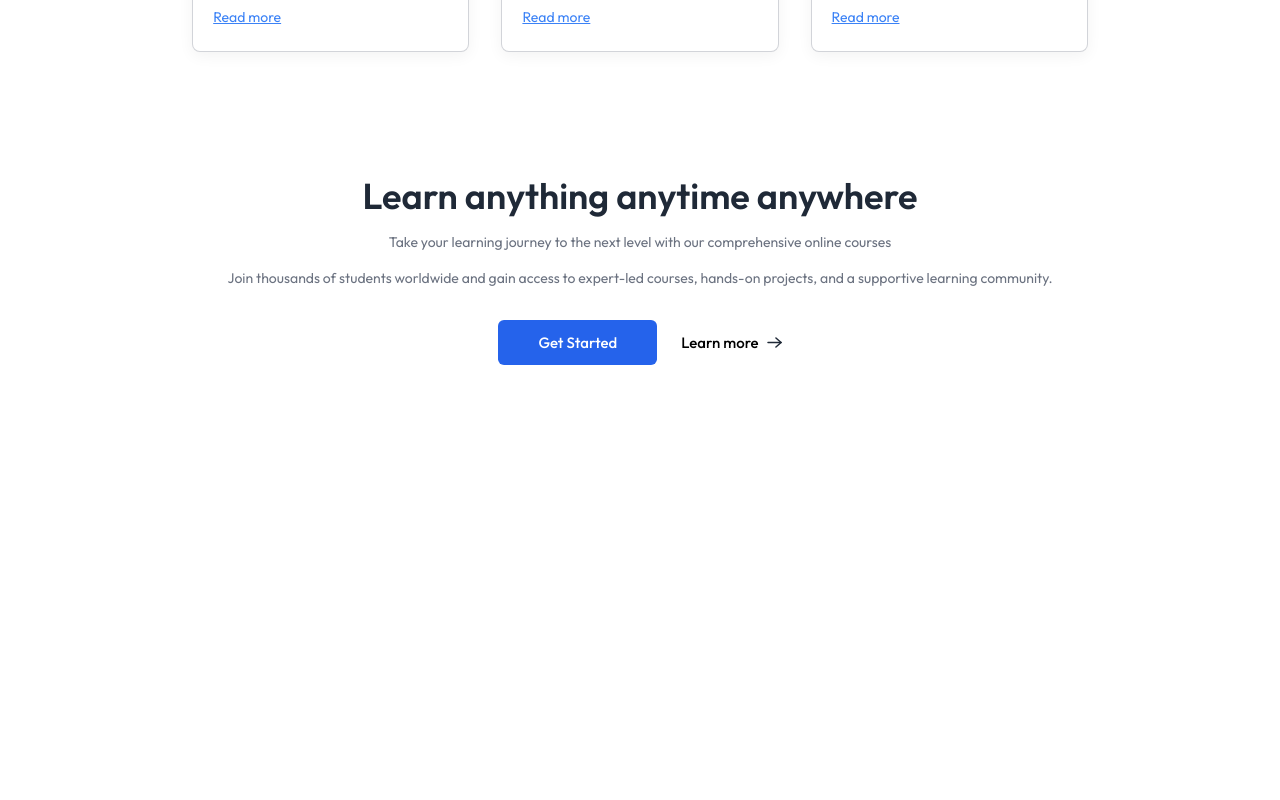
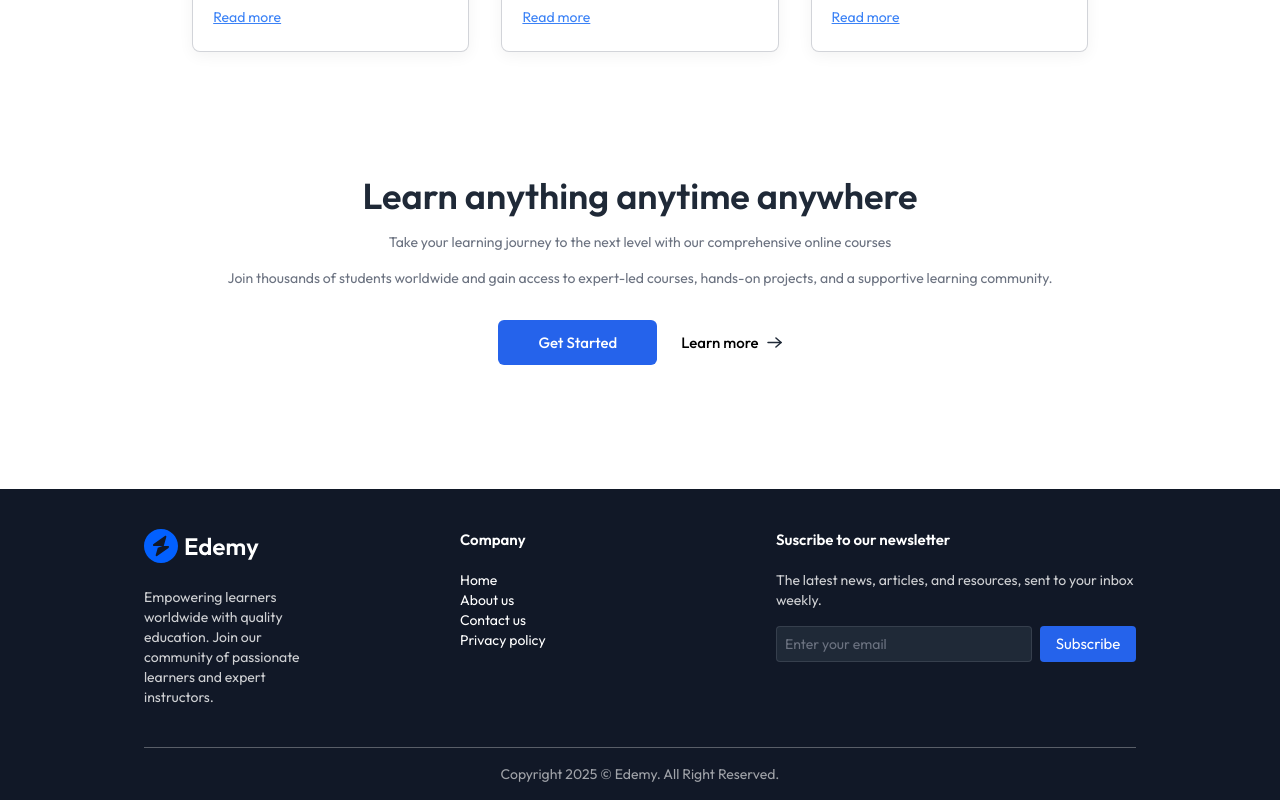
Before and after one commit to arnavsinghrawat/edTech_site, a React (Vite) app in the folder client/: page / in a window 1280 px wide. Shown: the part 2181-2981 px from the top of the page. Before the commit the page ends 2642 px from the top, so only its background shows below. Built offline with nearby package versions, Linux system fonts and the light colour scheme; no server answers.

Commit message:
worked on courses diplay site and search bar for courses

```diff
--- a/client/src/components/student/Footer.jsx
+++ b/client/src/components/student/Footer.jsx
@@ -1,10 +1,36 @@
 import React from 'react'
+import { assets } from '../../assets/assets';
 
 const Footer = () => {
   return (
-    <div>
-      <h1>Footer</h1>
+    <footer className='bg-gray-900 md:px-36 text-left w-full mt-10'>
+    <div className='flex flex-col md:flex-row items-start px-8 md:px-0 justify-center gap-10 md:gap-32 py-10 border-b border-white/30'>
+      <div className='flex flex-col md:items-start items-center w-full'>
+        <img src={assets.logo_dark} alt="logo" />
+        <p className='mt-6 text-center md:text-left text-sm text-white/80'>Empowering learners worldwide with quality education. Join our community of passionate learners and expert instructors.</p>
+      </div>
+      <div className='flex flex-col md:items-start items-center w-full'>
+        <h1 className='font-semibold text-white mb-5'>Company</h1>
+        <ul className='flex md:flex-col w-full justify-between text-sm text-white'>
+          <li><a href="#">Home</a></li>
+          <li><a href="#">About us</a></li>
+          <li><a href="#">Contact us</a></li>
+          <li><a href="#">Privacy policy</a></li>
+        </ul>
+      </div>
+      <div className='hidden md:flex flex-col items-start w-full'>
+        <h2 className='font-semibold text-white mb-5'>Suscribe to our newsletter</h2>
+        <p className='text-sm text-white/80'>The latest news, articles, and resources, sent to your inbox weekly.</p>
+        <div className='flex items-center gap-2 pt-4'>
+          <input className='border border-gray-500/30 bg-gray-800 text-gray-500
+          placeholder-gray-500 outline-none w-64 h-9 rounded px-2 text-sm' type="email" placeholder='Enter your email'/>
+          <button className='bg-blue-600 w-24 h-9 text-white rounded'>Subscribe</button>
+        </div>
+      </div>
+
     </div>
+    <p className='py-4 text-center text-xs md:text-sm text-white/60'>Copyright 2025 © Edemy. All Right Reserved.</p>
+    </footer>
   );
 }
 
--- a/client/src/pages/student/CoursesList.jsx
+++ b/client/src/pages/student/CoursesList.jsx
@@ -1,10 +1,60 @@
-import React from 'react'
+import React, { useContext, useEffect, useState } from 'react'
+import { AppContext } from '../../context/AppContext';
+import SearchBar from '../../components/student/SearchBar';
+import { useParams } from 'react-router-dom';
+import CourseCart from '../../components/student/CourseCart';
+import { assets } from '../../assets/assets';
+import Footer from '../../components/student/Footer';
 //
 const CoursesList = () => {
+  const {navigate} = useContext(AppContext);
+  const {input} = useParams();
+  const {allCourses} = useContext(AppContext);
+  const [filteredCourse, setFilteredCourse] = useState([]);
+
+  useEffect(()=>{
+    if(allCourses && allCourses.length > 0)
+    {
+      const tempCourses = allCourses.slice()
+
+      input ?
+      setFilteredCourse(
+        tempCourses.filter(
+          item => item.courseTitle.toLowerCase().includes(input.toLowerCase())
+        )
+      )
+      : setFilteredCourse(tempCourses)
+    }
+
+  },[allCourses, input])
+
   return (
-    <div>
-      <h1>Student Course List</h1>
+    <>
+    <div className='relative md:px-36 px-8 pt-20 text-left'>
+      <div className='flex md:flex-row flex-col gap-6 items-start justify-between w-full'>
+        <div>
+        <h1 className='text-4xl font-semibold text-gray-800'>
+          Course list
+        </h1>
+        <p className='text-gray-500 cursor-pointer'>
+          <span className='text-blue-600 cursor-pointer' onClick={()=>navigate('/')}>Home </span> /
+          <span >Course List</span>
+        </p>
+        </div>
+        <SearchBar data={input}/>
+      </div>
+      {input && <div className='inline-flex items-center gap-4 px-4 py-2 border mt-8 -mb-8 text-gray-600'>
+        <p>{input}</p>
+        <img src={assets.cross_icon} className="cursor-pointer" onClick={()=>navigate('/course-list/')} alt="" />
+        </div>}
+      <div className='grid grid-cols-1 sm:grid-cols-2 md:grid-cols-3 lg:grid-cols-4 my-16 gap-3 px-2 md:p-0'>
+        {filteredCourse.map((course,index)=><CourseCart key={index} course={course}/>)}
+
+      </div>
     </div>
+
+    <Footer/>
+    </>
   );
 }
 
--- a/client/src/pages/student/Home.jsx
+++ b/client/src/pages/student/Home.jsx
@@ -4,6 +4,7 @@
 import CoursesSection from '../../components/student/CoursesSection';
 import TestimonialsSection from '../../components/student/TestimonialsSection';
 import CallToAction from '../../components/student/CallToAction';
+import Footer from '../../components/student/Footer';
 
 const Home = () => {
   console.log("home page is rendered");
@@ -14,6 +15,7 @@
       <CoursesSection/>
       <TestimonialsSection/>
       <CallToAction/>
+      <Footer/>
     </div>
   )
 }
```
